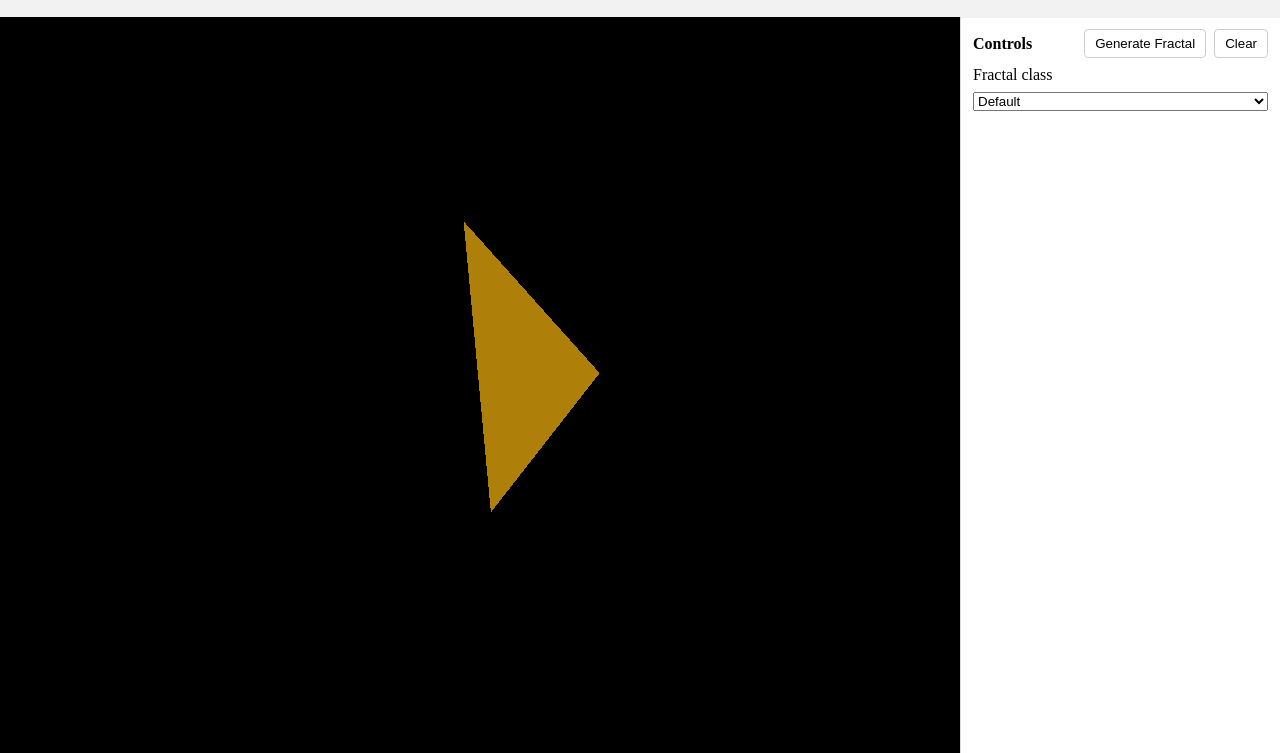
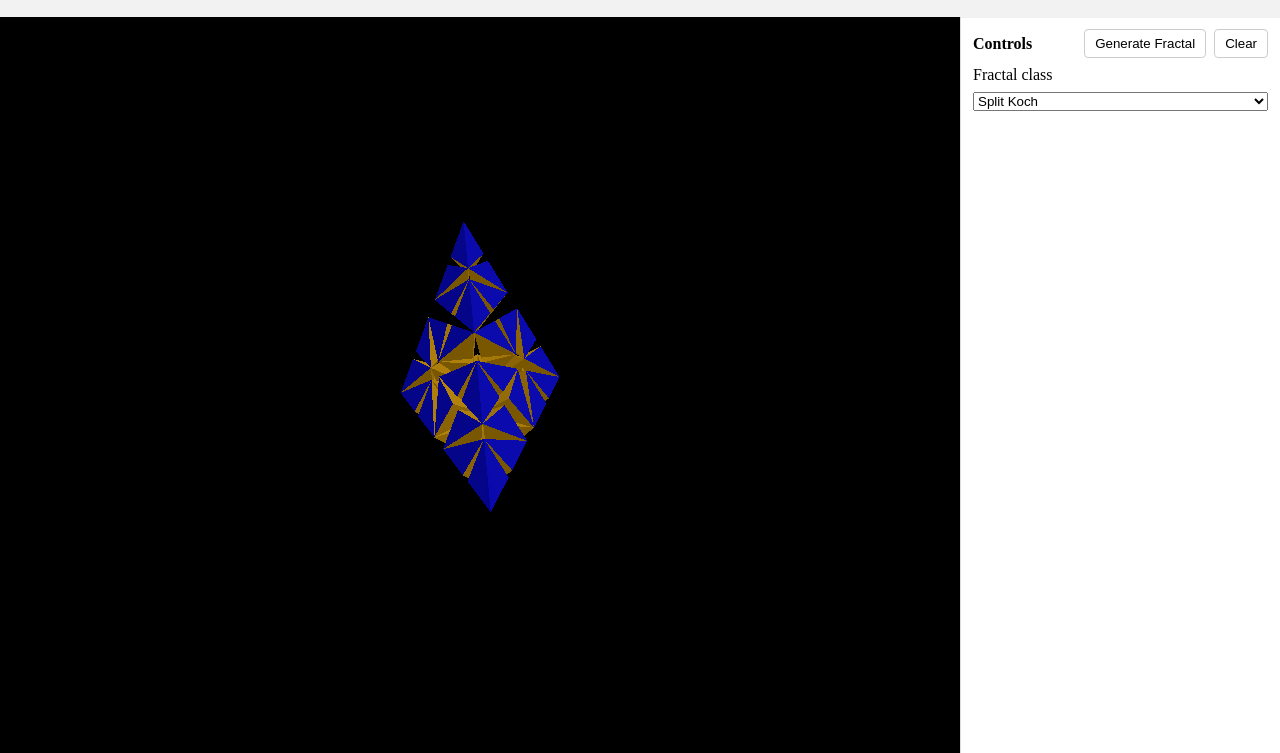
Before and after one commit to jacob-04-hart/polyfractl, a website built with Vite: page index.html in a window 1280 px wide. Both pictures are taken after a click on the button "Generate Fractal". Shown: the part 47-800 px from the top of the page. Built offline with nearby package versions, Linux system fonts and the light colour scheme.

Commit message:
removed 'Default' from drop down

```diff
--- a/index.html
+++ b/index.html
@@ -72,7 +72,7 @@
                         <div style="display:flex; flex-direction:column; gap:8px; width:100%;">
                             <label for="fractal-type-select">Fractal class</label>
                             <select id="fractal-type-select" style="width:100%;">
-                                <option value="default">Default</option>
+                                <option value="Split Koch">Split Koch</option>
                             </select>
                         </div>
                     </div>
--- a/main.js
+++ b/main.js
@@ -99,7 +99,7 @@ window.addEventListener('DOMContentLoaded', () => {
             const json = await res.json();
             const list = Array.isArray(json.fractals) ? json.fractals : [];
             for (const t of list) {
-                if (!t || !t.id) continue;
+                if (!t || !t.id || t.id == "split-koch") continue;
                 // add each fractal to drop-down
                 if (typeSelect.querySelector(`option[value="${t.id}"]`)) continue;
                 const opt = document.createElement('option');
@@ -116,8 +116,7 @@ window.addEventListener('DOMContentLoaded', () => {
         // determine which class to instantiate based on selection, defaults to Fractal class
         let Klass = Fractal;
         try {
-            const sel = (typeSelect && typeSelect.value) ? typeSelect.value : 'default';
-            if (sel && sel !== 'default') {
+            const sel = (typeSelect && typeSelect.value) ? typeSelect.value : 'Split Koch';
             // convert id to camel-case class file name - starts by splitting up words
             const moduleName = sel.split(/[^a-zA-Z0-9]+/).map(
                 // lowercase first word
@@ -126,14 +125,13 @@ window.addEventListener('DOMContentLoaded', () => {
                     (part.charAt(0).toUpperCase() + part.slice(1))
             ).join('');
             try {
-                    const mod = await import(`./${moduleName}.js`);
+                const mod = await import(/* @vite-ignore */`./${moduleName}.js`);
                 if (mod && (typeof mod.default === 'function')) {
                     Klass = mod.default;
                 }
             } catch (e) {
                 console.warn('Could not import module for type', sel, e);
                 Klass = Fractal;
-                }
             }
         } catch (e) {
             console.warn('Error resolving fractal class, falling back to Fractal', e);
```
Lines whose indentation alone changed are shown as unchanged.
